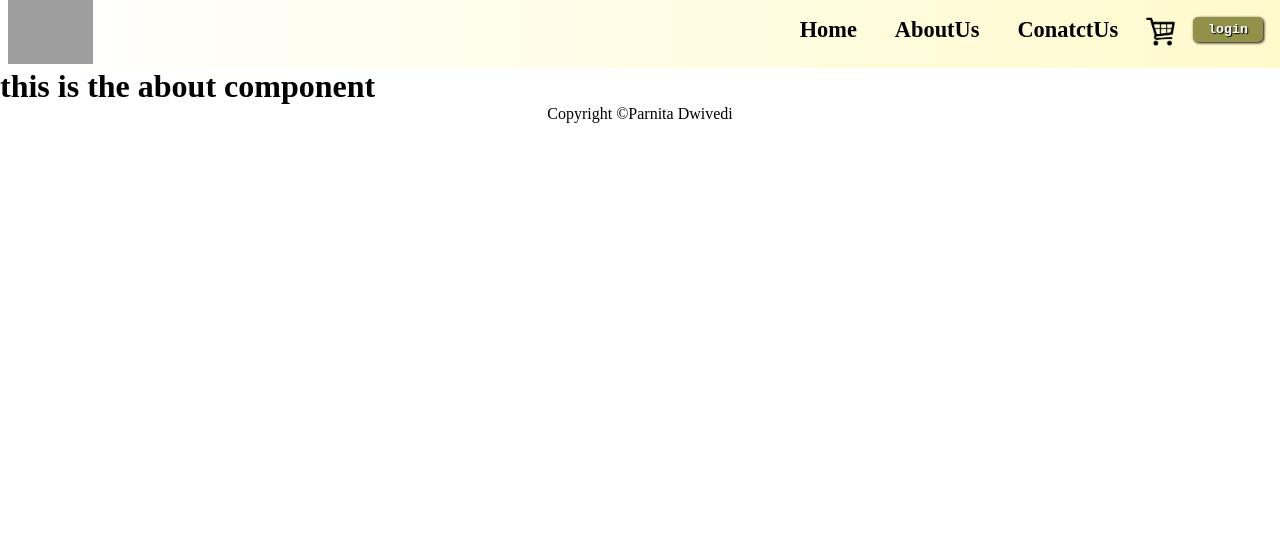
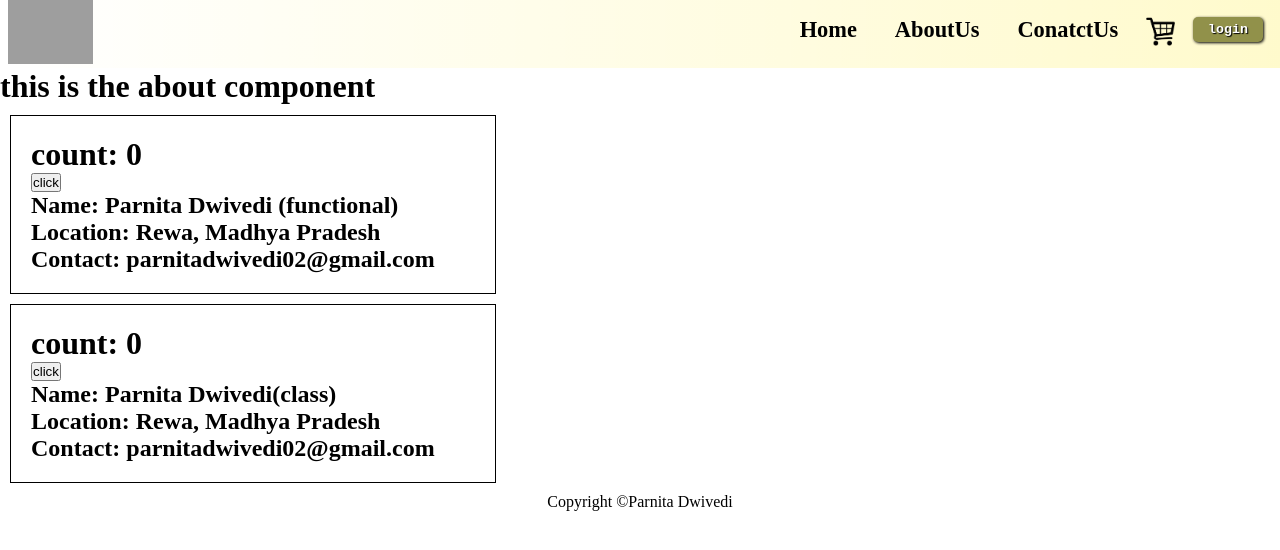
Before and after one commit to parnita02/Namaste-Dev, a React (Vite) app in the folder FoodOrderingApp/: page /about in a window 1280 px wide. Shown: the top 550 px of the page. Built offline with nearby package versions, Linux system fonts and the light colour scheme; grey boxes are pictures that could not be loaded.

Commit message:
class based component

```diff
--- a/FoodOrderingApp/index.css
+++ b/FoodOrderingApp/index.css
@@ -255,3 +255,10 @@ background: rgb(210, 210, 109);
     background: linear-gradient(90deg, rgba(210, 210, 109, 0.9321148825065274) 0%, rgba(210, 206, 111, 0.6869565217391305) 6%, rgba(206, 136, 136, 0) 100%);
 padding: 2rem;
 }
+
+.userAbout{
+    border: 1px solid black;
+    width: 38%;
+    padding: 20px;
+    margin: 10px;
+}
--- a/FoodOrderingApp/src/components/AboutUs.js
+++ b/FoodOrderingApp/src/components/AboutUs.js
@@ -1,7 +1,11 @@
+import User from "./User";
+import UserClass from "./UserClass";
 const AboutUs = () => {
   return (
     <div>
       <h1>this is the about component</h1>
+      <User name={"Parnita Dwivedi (functional)"} />
+      <UserClass name={"Parnita Dwivedi(class)"} />
     </div>
   );
 };
--- /dev/null
+++ b/FoodOrderingApp/src/components/User.js
@@ -0,0 +1,16 @@
+import { useState } from "react";
+const User = (props) => {
+  const [count, setcount] = useState(0);
+
+  return (
+    <div className="userAbout">
+      <h1>count: {count}</h1>
+      <button onClick={() => setcount(count + 1)}>click</button>
+
+      <h2> Name: {props.name}</h2>
+      <h2>Location: Rewa, Madhya Pradesh</h2>
+      <h2>Contact: parnitadwivedi02@gmail.com</h2>
+    </div>
+  );
+};
+export default User;
--- /dev/null
+++ b/FoodOrderingApp/src/components/UserClass.js
@@ -0,0 +1,31 @@
+import React from "react";
+
+class UserClass extends React.Component {
+  constructor(props) {
+    super(props);
+    // console.log(props);
+    this.state = {
+      count: 0,
+    };
+  }
+  render() {
+    return (
+      <div className="userAbout">
+        <h1>count: {this.state.count}</h1>
+        <button
+          onClick={() =>
+            this.setState({
+              count: this.state.count + 1,
+            })
+          }
+        >
+          click
+        </button>
+        <h2> Name: {this.props.name}</h2>
+        <h2>Location: Rewa, Madhya Pradesh</h2>
+        <h2>Contact: parnitadwivedi02@gmail.com</h2>
+      </div>
+    );
+  }
+}
+export default UserClass;
```
